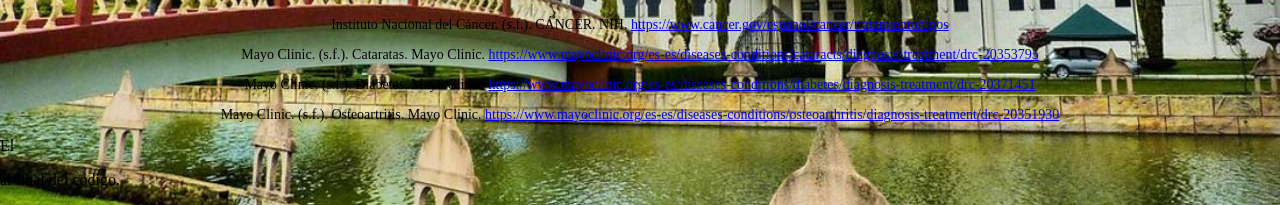
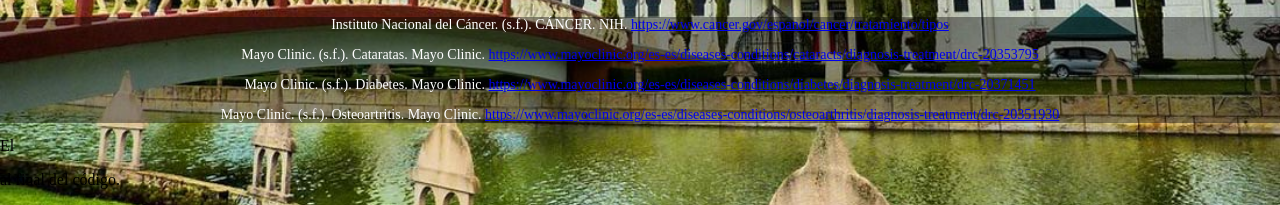
Before and after one commit to Cybert47/JUEGO, a plain HTML site: page index.html in a window 1280 px wide. Shown: the part 664-869 px from the top of the page. Drawn offline with Linux system fonts and the light colour scheme.

Commit message:
Update style.css

```diff
--- a/style.css
+++ b/style.css
@@ -16,6 +16,9 @@ h1 {
 .ok {
   text-align: center;
   margin-top: 20px;
+  background-color: rgba(0, 0, 0, 0.4);
+  color: white;
+  font-size: 30px;
 }
 
 .centered {
```
